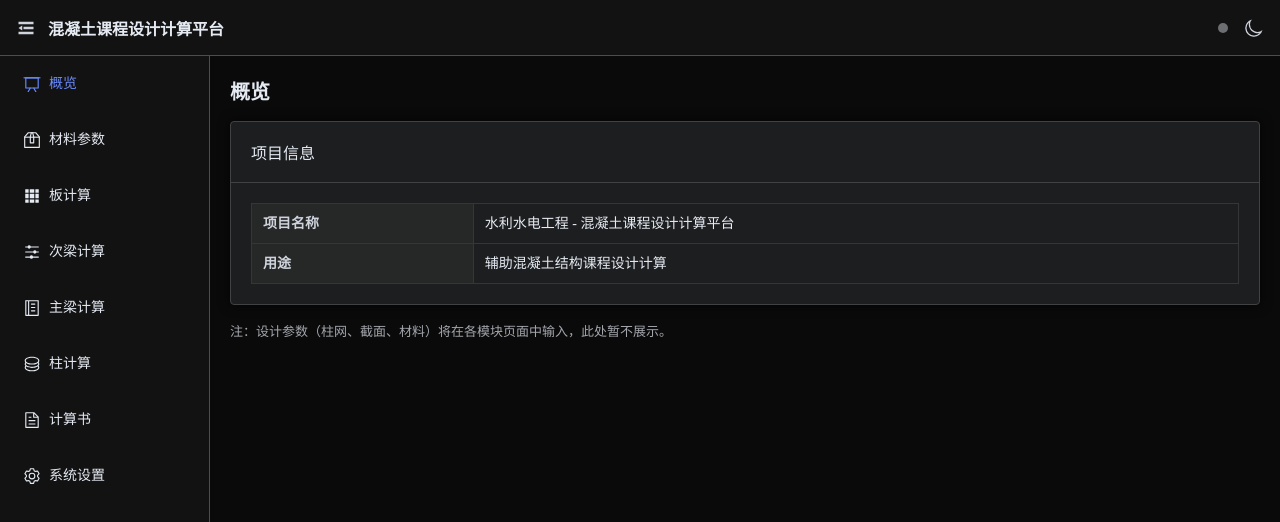
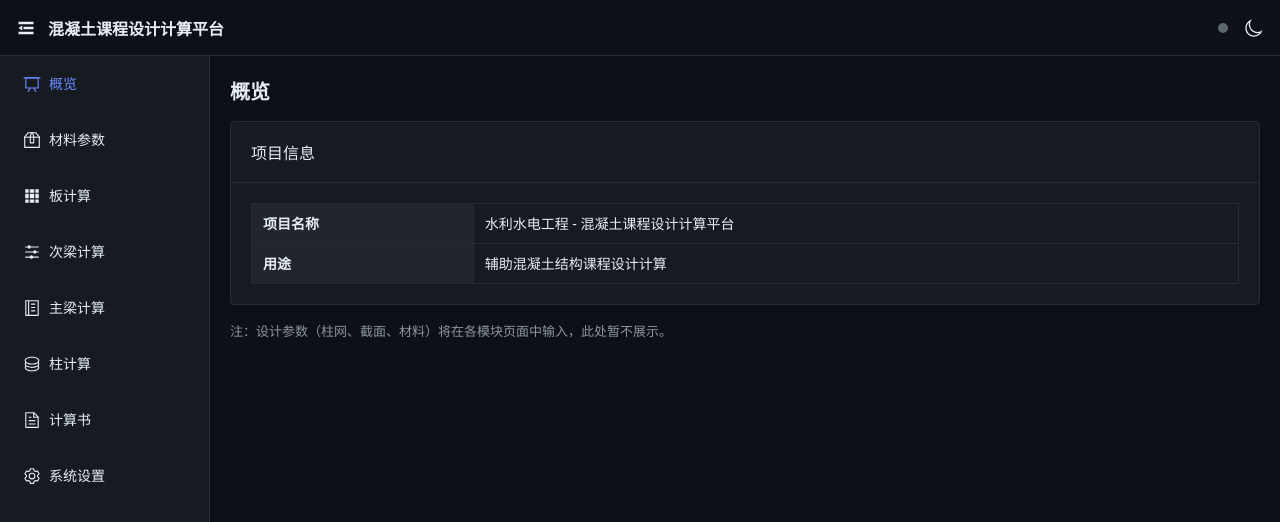
Before and after one commit to lingyezhixing/Concrete-Course-Design, a Vue app in the folder frontend/: page / in a window 1280 px wide. Shown: the top 522 px of the page. Built offline with nearby package versions, Linux system fonts and the light colour scheme; no server answers.

Commit message:
feat: add three-theme design token system and rewire main.ts

```diff
--- a/frontend/src/assets/styles/index.css
+++ /dev/null
@@ -1,25 +0,0 @@
-html,
-body,
-#app {
-  height: 100%;
-  margin: 0;
-}
-* {
-  box-sizing: border-box;
-}
-
-/* 细滚动条 */
-::-webkit-scrollbar {
-  width: 8px;
-  height: 8px;
-}
-::-webkit-scrollbar-thumb {
-  background: var(--el-border-color);
-  border-radius: 4px;
-}
-::-webkit-scrollbar-thumb:hover {
-  background: var(--el-border-color-darker);
-}
-::-webkit-scrollbar-track {
-  background: transparent;
-}
--- a/frontend/src/assets/styles/theme.css
+++ /dev/null
@@ -1,7 +0,0 @@
-/* 主色覆盖：亮色用靛蓝，暗色用浅蓝（参考 LLM-Manager 配色） */
-:root {
-  --el-color-primary: #4f46e5;
-}
-html.dark {
-  --el-color-primary: #6b8cff;
-}
--- /dev/null
+++ b/frontend/src/assets/styles/tokens.css
@@ -0,0 +1,213 @@
+/* ============================================================
+   设计令牌 + Element Plus 桥接（单一设计系统样式表）
+   原则（参考 LLM-Manager）：无渐变、无毛玻璃、无多余动效；
+   单一强调色；真实的组件镀铬（边框 + 底色），不裸奔。
+   三主题由 [data-theme="dark|light|warm"] 驱动；EP 组件通过
+   下面的 --el-* 变量自动跟随主题。
+   ============================================================ */
+
+/* ---- 语义令牌：深色（默认） ---- */
+:root,
+[data-theme='dark'] {
+  --background: #0d1117;
+  --foreground: #e6edf3;
+  --card: #161b22;
+  --card-foreground: #e6edf3;
+  --popover: #161b22;
+  --popover-foreground: #e6edf3;
+  --primary: #6b8cff;
+  --primary-foreground: #ffffff;
+  --secondary: #21262d;
+  --secondary-foreground: #e6edf3;
+  --muted: #21262d;
+  --muted-foreground: #8b949e;
+  --accent: #21262d;
+  --accent-foreground: #e6edf3;
+  --destructive: #f85149;
+  --destructive-foreground: #ffffff;
+  --success: #3fb950;
+  --success-foreground: #0d1117;
+  --warning: #d29922;
+  --warning-foreground: #0d1117;
+  --border: #262c36;
+  --input: #262c36;
+  --ring: #6b8cff;
+  --radius: 0.625rem;
+}
+
+/* ---- 语义令牌：浅色 ---- */
+[data-theme='light'] {
+  --background: #f6f7f9;
+  --foreground: #16181d;
+  --card: #ffffff;
+  --card-foreground: #16181d;
+  --popover: #ffffff;
+  --popover-foreground: #16181d;
+  --primary: #4f46e5;
+  --primary-foreground: #ffffff;
+  --secondary: #eef0f3;
+  --secondary-foreground: #16181d;
+  --muted: #eef0f3;
+  --muted-foreground: #6b7280;
+  --accent: #eef0f3;
+  --accent-foreground: #16181d;
+  --destructive: #dc2626;
+  --destructive-foreground: #ffffff;
+  --success: #16a34a;
+  --success-foreground: #ffffff;
+  --warning: #b45309;
+  --warning-foreground: #ffffff;
+  --border: #e7e8ec;
+  --input: #e7e8ec;
+  --ring: #4f46e5;
+  --radius: 0.75rem;
+}
+
+/* ---- 语义令牌：暖灰 ---- */
+[data-theme='warm'] {
+  --background: #f6f2ec;
+  --foreground: #3b352b;
+  --card: #fffdf8;
+  --card-foreground: #3b352b;
+  --popover: #fffdf8;
+  --popover-foreground: #3b352b;
+  --primary: #8a6d52;
+  --primary-foreground: #ffffff;
+  --secondary: #ece4d6;
+  --secondary-foreground: #3b352b;
+  --muted: #ece4d6;
+  --muted-foreground: #9a8f7d;
+  --accent: #ece4d6;
+  --accent-foreground: #3b352b;
+  --destructive: #b5462f;
+  --destructive-foreground: #ffffff;
+  --success: #6f8f5a;
+  --success-foreground: #ffffff;
+  --warning: #a47a3b;
+  --warning-foreground: #ffffff;
+  --border: #e8e0d3;
+  --input: #e8e0d3;
+  --ring: #8a6d52;
+  --radius: 0.75rem;
+}
+
+/* ---- Element Plus 桥接：定义在 :root，引用上面的语义令牌；
+   data-theme 切换时 color-mix/var 自动重算，三个主题共用一套定义。 ---- */
+:root {
+  /* 主色 + 色阶（light/warm 混入 card=白=EP 原始算法；dark 混入深色 card 得暗色 tint） */
+  --el-color-primary: var(--primary);
+  --el-color-primary-light-3: color-mix(in srgb, var(--primary) 70%, var(--card));
+  --el-color-primary-light-5: color-mix(in srgb, var(--primary) 50%, var(--card));
+  --el-color-primary-light-7: color-mix(in srgb, var(--primary) 30%, var(--card));
+  --el-color-primary-light-8: color-mix(in srgb, var(--primary) 20%, var(--card));
+  --el-color-primary-light-9: color-mix(in srgb, var(--primary) 10%, var(--card));
+  --el-color-primary-dark-2: color-mix(in srgb, var(--primary) 80%, #000);
+
+  --el-color-success: var(--success);
+  --el-color-success-light-3: color-mix(in srgb, var(--success) 70%, var(--card));
+  --el-color-success-light-5: color-mix(in srgb, var(--success) 50%, var(--card));
+  --el-color-success-light-7: color-mix(in srgb, var(--success) 30%, var(--card));
+  --el-color-success-light-8: color-mix(in srgb, var(--success) 20%, var(--card));
+  --el-color-success-light-9: color-mix(in srgb, var(--success) 10%, var(--card));
+
+  --el-color-warning: var(--warning);
+  --el-color-warning-light-3: color-mix(in srgb, var(--warning) 70%, var(--card));
+  --el-color-warning-light-5: color-mix(in srgb, var(--warning) 50%, var(--card));
+  --el-color-warning-light-7: color-mix(in srgb, var(--warning) 30%, var(--card));
+  --el-color-warning-light-8: color-mix(in srgb, var(--warning) 20%, var(--card));
+  --el-color-warning-light-9: color-mix(in srgb, var(--warning) 10%, var(--card));
+
+  --el-color-danger: var(--destructive);
+  --el-color-error: var(--destructive);
+  --el-color-danger-light-3: color-mix(in srgb, var(--destructive) 70%, var(--card));
+  --el-color-danger-light-5: color-mix(in srgb, var(--destructive) 50%, var(--card));
+  --el-color-danger-light-7: color-mix(in srgb, var(--destructive) 30%, var(--card));
+  --el-color-danger-light-8: color-mix(in srgb, var(--destructive) 20%, var(--card));
+  --el-color-danger-light-9: color-mix(in srgb, var(--destructive) 10%, var(--card));
+  --el-color-error-light-3: color-mix(in srgb, var(--destructive) 70%, var(--card));
+  --el-color-error-light-5: color-mix(in srgb, var(--destructive) 50%, var(--card));
+  --el-color-error-light-7: color-mix(in srgb, var(--destructive) 30%, var(--card));
+  --el-color-error-light-8: color-mix(in srgb, var(--destructive) 20%, var(--card));
+  --el-color-error-light-9: color-mix(in srgb, var(--destructive) 10%, var(--card));
+
+  /* 背景 / 填充 */
+  --el-bg-color: var(--card);
+  --el-bg-color-page: var(--background);
+  --el-bg-color-overlay: var(--popover);
+  --el-fill-color: var(--muted);
+  --el-fill-color-light: var(--muted);
+  --el-fill-color-lighter: var(--muted);
+  --el-fill-color-extra-light: var(--muted);
+  --el-fill-color-blank: var(--card);
+  --el-fill-color-dark: var(--secondary);
+
+  /* 文本 */
+  --el-text-color-primary: var(--foreground);
+  --el-text-color-regular: var(--foreground);
+  --el-text-color-secondary: var(--muted-foreground);
+  --el-text-color-placeholder: var(--muted-foreground);
+  --el-text-color-disabled: color-mix(in srgb, var(--muted-foreground) 60%, var(--card));
+
+  /* 边框 */
+  --el-border-color: var(--border);
+  --el-border-color-light: var(--border);
+  --el-border-color-lighter: var(--border);
+  --el-border-color-extra-light: var(--border);
+  --el-border-color-hover: var(--muted-foreground);
+  --el-border-color-darker: var(--border);
+
+  /* 圆角（克制） */
+  --el-border-radius-base: var(--radius);
+  --el-border-radius-small: calc(var(--radius) - 4px);
+  --el-border-radius-round: calc(var(--radius) + 8px);
+  --el-border-radius-circle: 50%;
+
+  /* 阴影：极淡，靠边框分隔而非阴影 */
+  --el-box-shadow: 0 1px 2px 0 rgba(0, 0, 0, 0.05);
+  --el-box-shadow-light: 0 2px 4px 0 rgba(0, 0, 0, 0.05);
+  --el-box-shadow-lighter: 0 1px 2px 0 rgba(0, 0, 0, 0.04);
+  --el-box-shadow-dark: 0 2px 6px 0 rgba(0, 0, 0, 0.12);
+
+  /* 禁用 / 遮罩 */
+  --el-disabled-bg-color: var(--muted);
+  --el-disabled-text-color: var(--muted-foreground);
+  --el-disabled-border-color: var(--border);
+  --el-mask-color: color-mix(in srgb, var(--background) 80%, transparent);
+}
+
+/* ---- 全局基底 ---- */
+html,
+body,
+#app {
+  height: 100%;
+  margin: 0;
+}
+body {
+  background: var(--background);
+  color: var(--foreground);
+  font-family: system-ui, -apple-system, 'Segoe UI', 'PingFang SC', 'Microsoft YaHei', sans-serif;
+  -webkit-font-smoothing: antialiased;
+}
+* {
+  box-sizing: border-box;
+}
+
+/* ---- 细滚动条（主题感知） ---- */
+* {
+  scrollbar-width: thin;
+  scrollbar-color: var(--border) transparent;
+}
+*::-webkit-scrollbar {
+  width: 8px;
+  height: 8px;
+}
+*::-webkit-scrollbar-track {
+  background: transparent;
+}
+*::-webkit-scrollbar-thumb {
+  background: var(--border);
+  border-radius: 9999px;
+}
+*::-webkit-scrollbar-thumb:hover {
+  background: var(--muted-foreground);
+}
--- a/frontend/src/main.ts
+++ b/frontend/src/main.ts
@@ -1,16 +1,14 @@
 import { createApp } from 'vue'
 import ElementPlus from 'element-plus'
 import 'element-plus/dist/index.css'
-import 'element-plus/theme-chalk/dark/css-vars.css'
-import './assets/styles/theme.css'
-import './assets/styles/index.css'
+import './assets/styles/tokens.css'
 import App from './App.vue'
 import router from './router'
 
 // 挂载前应用初始主题，避免刷新闪烁
 const storedTheme = localStorage.getItem('ccd-theme')
-const isDark = storedTheme === null ? true : storedTheme === 'dark'
-document.documentElement.classList.toggle('dark', isDark)
+const theme = storedTheme === 'light' || storedTheme === 'warm' ? storedTheme : 'dark'
+document.documentElement.dataset.theme = theme
 
 const app = createApp(App)
 app.use(ElementPlus)
```
